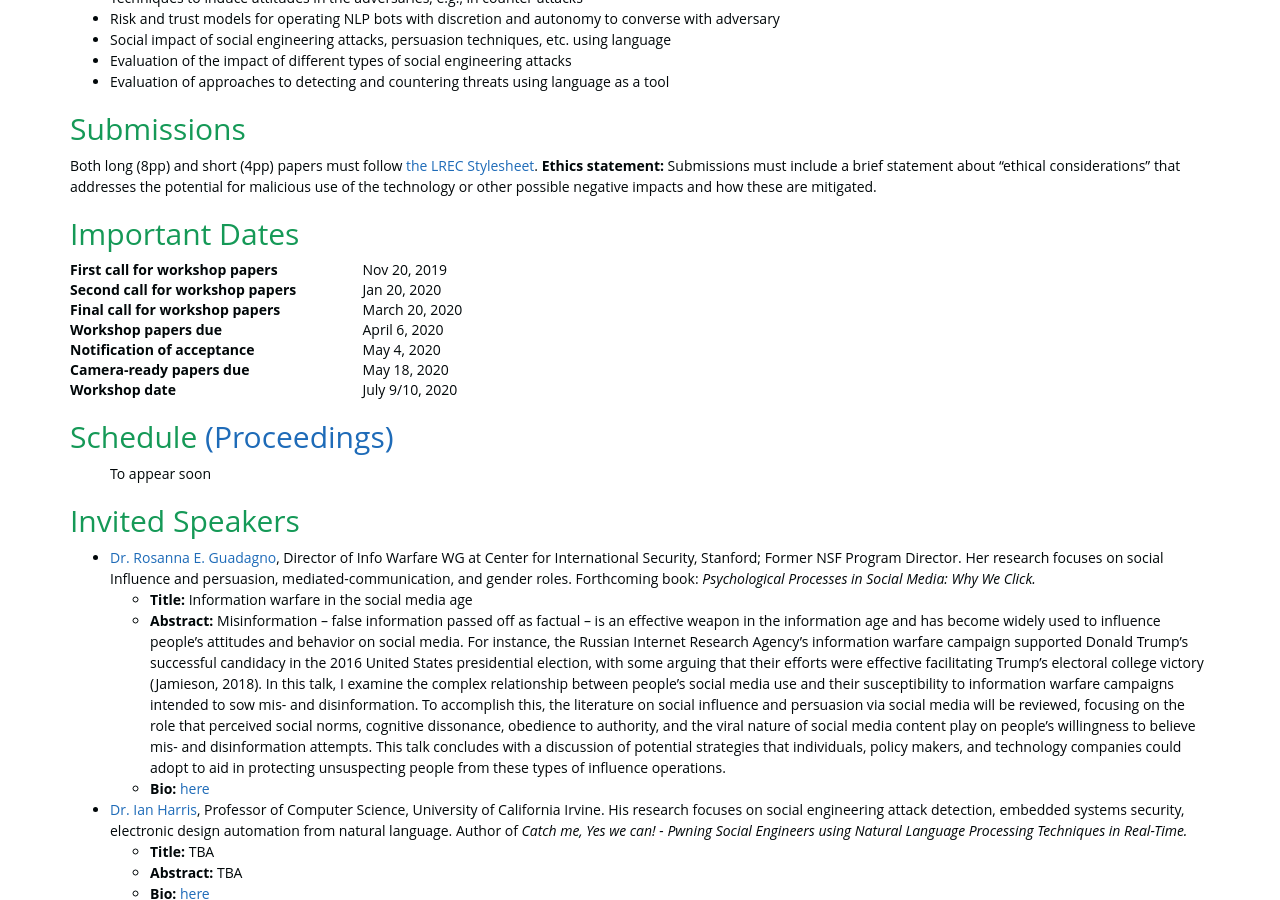
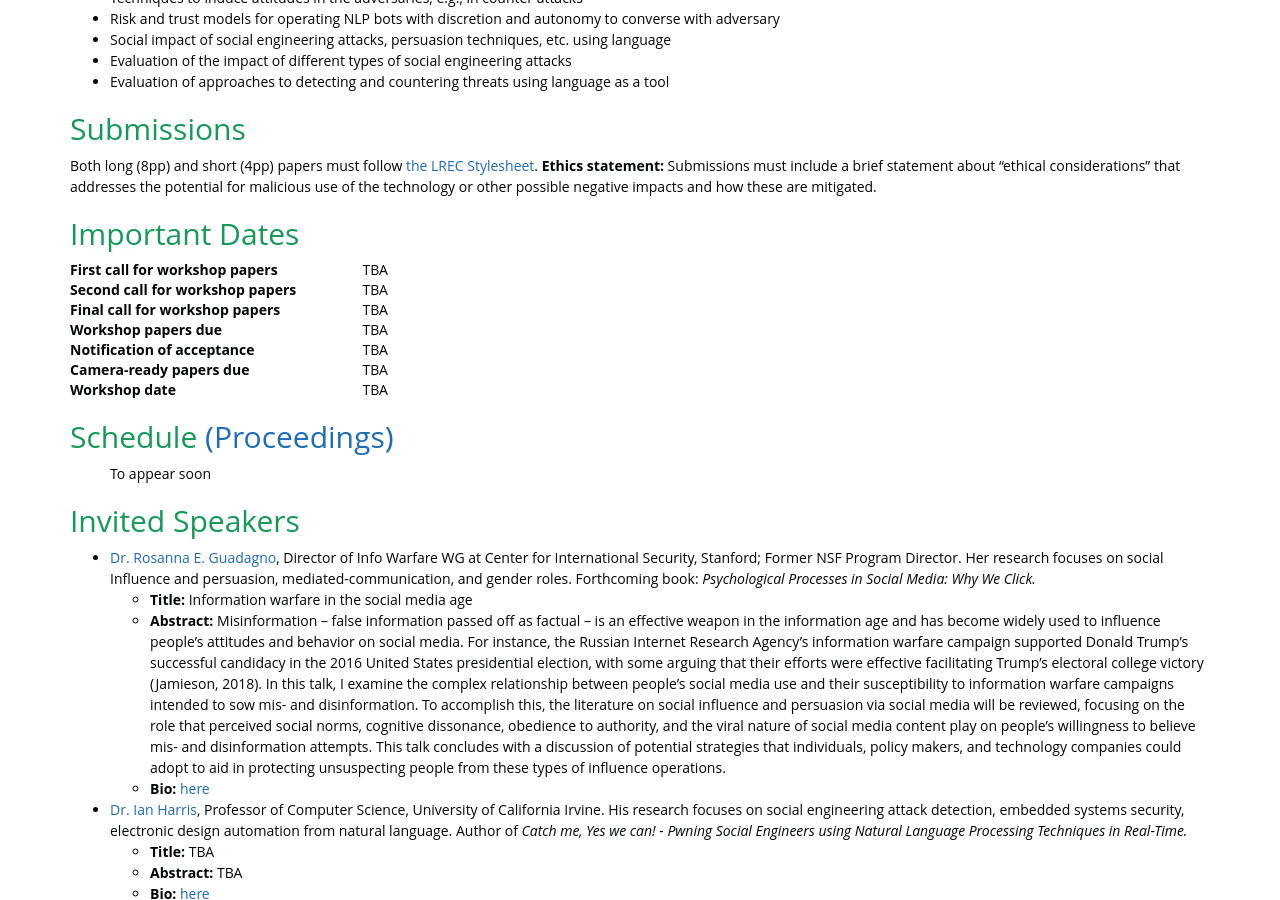
Before and after one commit to social-threats/social-threats.github.io, a Jekyll site: the page built from index.html, in a window 1280 px wide and 900 px high, scrolled down 1056 px. Built offline with Jekyll 4.4.1, drawn with Linux system fonts in a browser that asks for light colours; nearby versions of some CDN libraries.

Commit message:
Update important_dates.html

```diff
--- a/_includes/_STOC_2020/important_dates.html
+++ b/_includes/_STOC_2020/important_dates.html
@@ -4,17 +4,17 @@
 
 <dl class="row">
     <dt class="col-sm-3">First call for workshop papers</dt>
-    <dd class="col-sm-9">Nov 20, 2019</dd>
+    <dd class="col-sm-9">TBA</dd>
     <dt class="col-sm-3">Second call for workshop papers</dt>
-    <dd class="col-sm-9">Jan 20, 2020</dd>
+    <dd class="col-sm-9">TBA</dd>
     <dt class="col-sm-3">Final call for workshop papers</dt>
-    <dd class="col-sm-9">March 20, 2020</dd>
+    <dd class="col-sm-9">TBA</dd>
     <dt class="col-sm-3">Workshop papers due</dt>
-    <dd class="col-sm-9">April 6, 2020</dd>
+    <dd class="col-sm-9">TBA</dd>
     <dt class="col-sm-3">Notification of acceptance</dt>
-    <dd class="col-sm-9">May 4, 2020</dd>
+    <dd class="col-sm-9">TBA</dd>
     <dt class="col-sm-3">Camera-ready papers due</dt>
-    <dd class="col-sm-9">May 18, 2020</dd>
+    <dd class="col-sm-9">TBA</dd>
     <dt class="col-sm-3">Workshop date</dt>
-    <dd class="col-sm-9">July 9/10, 2020</dd>
+    <dd class="col-sm-9">TBA</dd>
 </dl>
```
